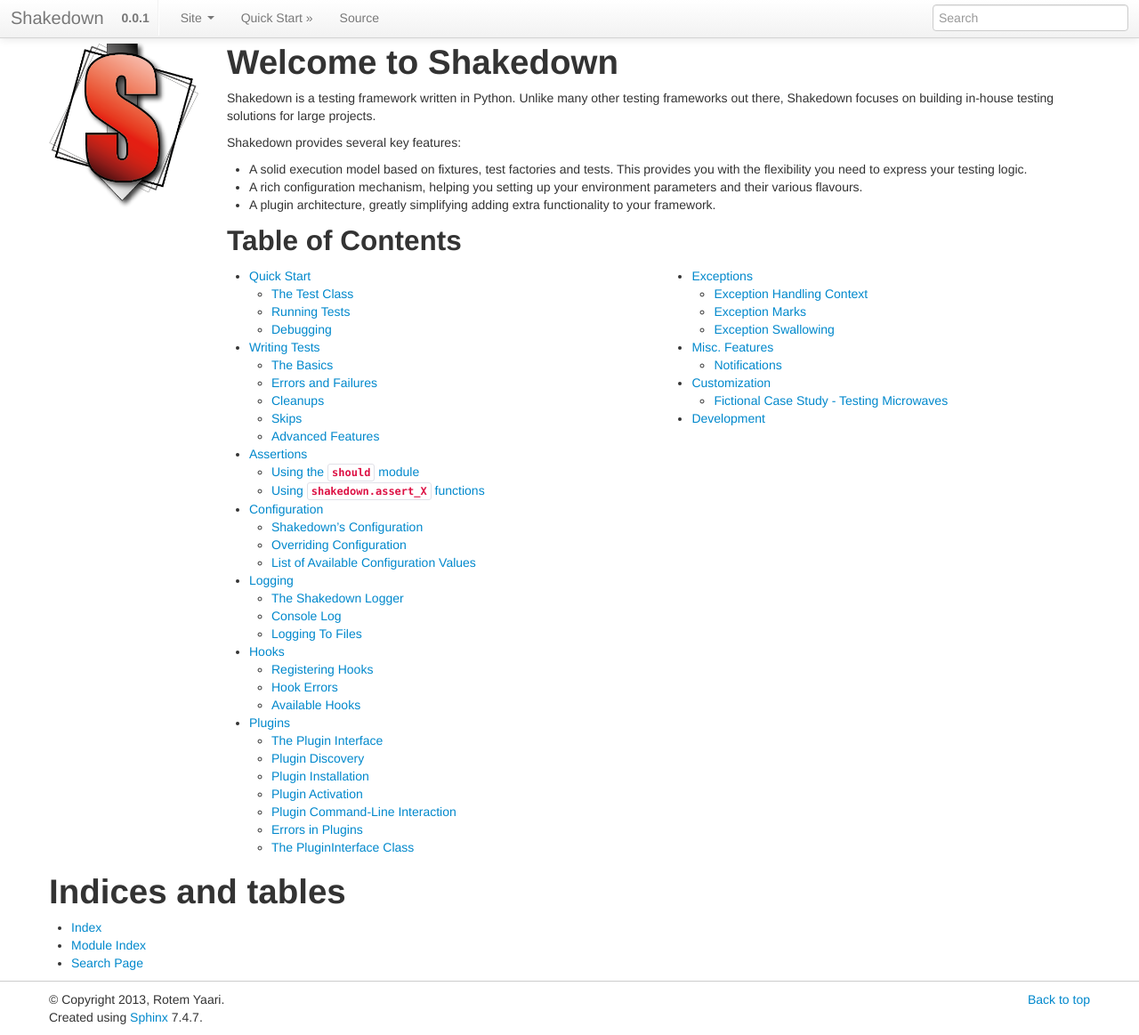
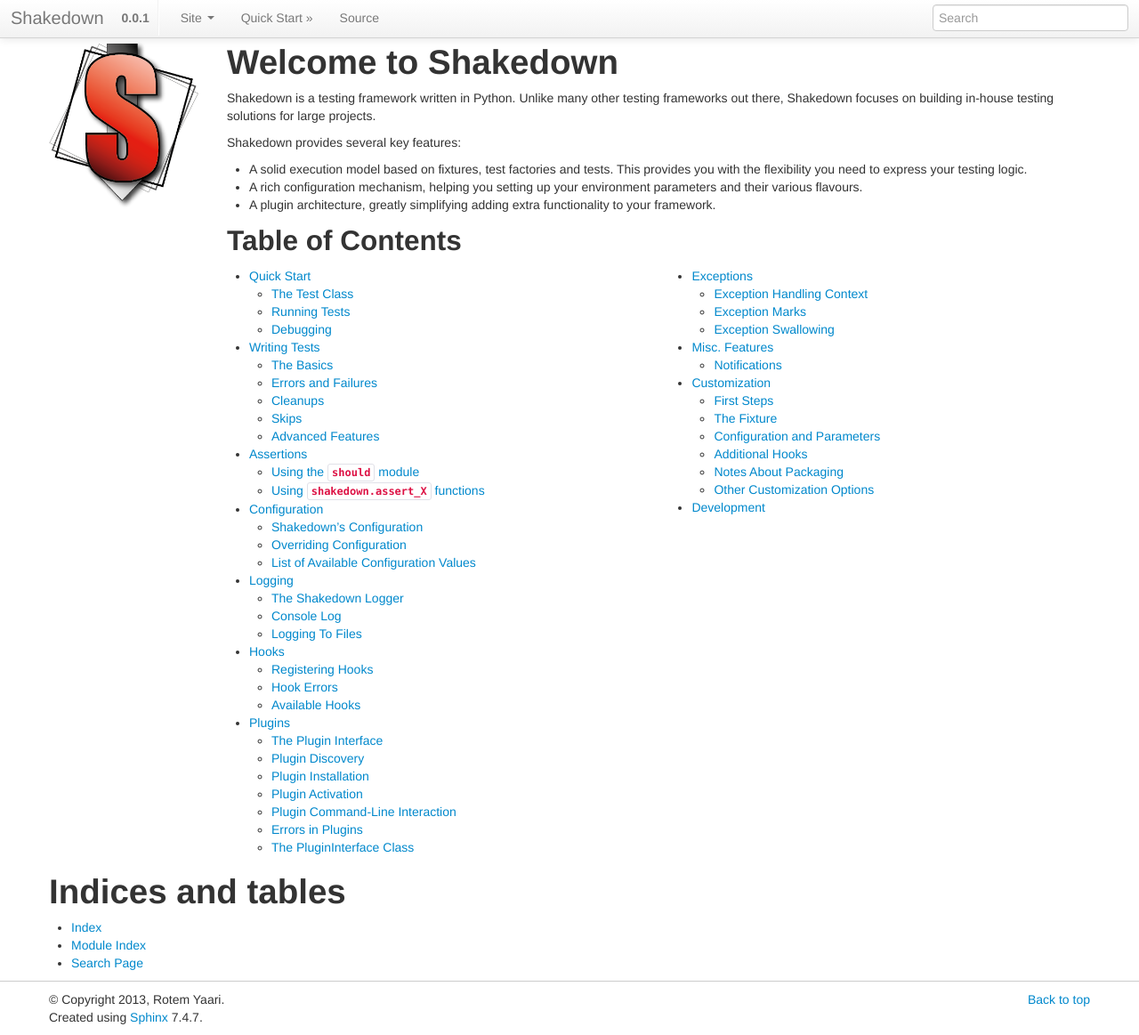
Before and after one commit to getslash/slash, a Sphinx documentation site: the page built from doc/index.rst, in a window 1280 px wide and 1163 px high. Shown: the whole window at 89% size. Built offline with Sphinx 7.4.7, drawn with Linux system fonts in a browser that asks for light colours; some of the changed lines change nothing that is shown.

Commit message:
#33: improve customization docs

```diff
--- a/doc/configuration.rst
+++ b/doc/configuration.rst
@@ -1,3 +1,5 @@
+.. _configuration:
+
 Configuration
 =============
 
--- a/doc/customize.rst
+++ b/doc/customize.rst
@@ -1,117 +1,214 @@
 Customization
 =============
 
-While a lot of effort was put into making shakedown very generic and not taylored to any specific product being tested, in many cases it is desired to customize it to a specific use case.
+Shakedown's can be customized for various projects and workflows pretty easily. It can change from "generic testing framework" to "the testing framework for X" in a matter of a few lines of code, and without any changes to Shakedown's code itself. In this section we will explain how to do this, with a fictitious example.
 
-We will demonstrate the customization process via a fictional case study.
+Let's say we're working in a company called *Microtech*, a company which manufactures microwaves. Let's also say we're now tasked with building the testing infrastructure for our microwave product line.
 
-Fictional Case Study - Testing Microwaves
------------------------------------------
+First Steps
+-----------
 
-Let's assume we are now working in a microwave company, *microtech*, and we would like to test microwaves. In such cases we will have several things we want to tweak:
+The simplest way to tailor Shakedown to our needs is by implementing an *adapter package*. This is a regular (installable) python package which, when installed, customizes Shakedown to our needs. We won't cover the theory or gory details of creating a Python package, but we'll show a simple example which covers it.
 
-1. We would like to receive some information about the microwave being tested, possibly from command line
-2. We would like to use a pre-written module that abstracts a microwave, implemented as ``microtech.microwave.Microwave``.
-3. We would like to add update malfunctions test to a manufacturing-related web service which is specific to our company, at ``http://mfg.microtech.com/notify_malfunction``
+Our package name will be ``microtech_testing`` (the name plays no role in our integration, so you can choose whatever name you like). We will create a directory structure as follows::
 
-Writing the Site File
-~~~~~~~~~~~~~~~~~~~~~
+  + src
+     - setup.py
+     + microtech_testing
+         - __init__.py
 
-The **site file** is a Python source file that when executed, customizes shakedown to your needs. We'll start by writing a plugin that will enable us to initialize a microwave object at the beginning of each test:
+A minimalistic ``setup.py`` would be:
 
 .. code-block:: python
 
-  # microtech_site.py
+ from setuptools import setup, find_packages
 
-  from microtech.microwave import Microwave
+ setup(name="microtech_testing",
+      description="An adapter layer for shakedown, to test ",
+      version="1.0",
+      packages=find_packages(exclude=["tests"]),
+      install_requires=["shakedown"],
+      )
 
-  from shakedown import fixture
-  from shakedown import plugins
+.. note:: we require shakedown from this package. This is good because people will only have to install the ``microtech_testing`` package, and it will install Shakedown along with it as a dependency.
 
-  class MicrotechTesting(plugins.PluginInterface):
-      def get_name(self):
-          return "microtech"
-      def configure_argument_parser(self, parser):
-          parser.add_argument("-m", "--microwave-id", help="Microwave we are testing")
-      def configure_from_parsed_args(self, args):
-          fixture.microwave = Microwave(args.microwave_id)
-  plugins.manager.install(MicrotechTesting(), activate=True)
-
-
-In the above snippet we define, install and activate a plugin that will initialize microwave objects when running shakedown. For more information about how we do this you can also refer to :ref:`the relevant section about plugins <plugins>`.
-
-The fact that we're using a plugin gives us a lot of freedom. For instance, we can turn a microwave off and on again at the end of each test:
+The main entry point for the customization is a function we are going to implement. Let's call it ``customize_shakedown``, and we'll put it in ``__init__.py``:
 
 .. code-block:: python
 
-  # ... class MicrotechTesting(...) contd.
-      def end_test(self):
-          fixture.microwave.turn_off()
-	  fixture.microwave.turn_on()
+ # microtech_testing/__init__.py
 
-We can also implement our third requirement as a part of the plugin:
+ def customize_shakedown():
+     pass
+
+To let shakedown load our customization on startup, we'll use a feature of ``setuptools`` called *entry points*. This lets us register specific functions in "slots", to be read by other packages. We'll append the following to our ``setup.py`` file:
 
 .. code-block:: python
 
-  # ... class MicrotechTesting(...) contd.
-      def exception_caught_before_debugger(self):
-          requests.post(
-             "http://mfg.microtech.com/notify_malfunction",
-             data={"microwave_id" : fixture.microwave.get_id()}
-          )
+ # setup.py
 
-Site files can also elegantly extend the configuration structure:
+ ...
+ setup(...
+    # ...
+    entry_points = {
+        "shakedown.site.customize": [
+            "microtech_testing_customize = microtech_testing:customize_shakedown"
+            ]
+        },
+    # ...
+ )
+
+.. note:: the ``microwave_testing_customize`` above is an arbitrary name. It only serves as an identification for your customization entry point.
+.. note:: You can read more about setuptools entry points `here <http://stackoverflow.com/questions/774824/explain-python-entry-points>`_.
+
+Now Shakedown will call our customize function when loading. Now it's time to add actual customization to our package.
+
+
+The Fixture
+-----------
+
+All of our tests will have to test a microwave device. In many cases this is called the *DUT*, or Device Under Test. Luckily for us, our company already has an SDK for accessing a microwave, and it published it as a Python package called ``microtech``.
+
+However, our job isn't over. Since all tests need to access the object representing the microwave under test, this means we will have to initialize it somewhere, and make it accessible to all tests.
+
+One approach for doing this is to add the initialization code to the ``before`` method of all tests involved, or even create a base class for all tests that does so. However, this is far from ideal, and has several downsides. The Shakedown approach to solving this is by using a mix of *plugins and fixtures*, as described below.
+
+First, we will add the ``microtech`` package as a dependency of ``microtech_testing``. This makes sense, and will once again automatically install the SDK when the testing package is installed:
 
 .. code-block:: python
 
-  shakedown.config.extend({
-      "manufacturing" : {
-          "notify_url" : "http://mfg.microtech.com/notify_malfunction",
-      }
-  })
+ # setup.py
+ ...
+ setup(...
+    #...
+    install_requires=[
+        "shakedown",
+        "microtech", # <-- added
+    ],
+    #...
+ )
 
-You can also defer or add loading to specific external sources, like URLs or files:
-
- import shakedown.site
- shakedown.site.load("http://company.server.com/shakedown_customization.py")
-
-Loading the Site File
-~~~~~~~~~~~~~~~~~~~~~
-
-Customizing shakedown can be done in several ways.
-
-User Configuration File
-+++++++++++++++++++++++
-
-Shakedown attempts to load the ``shakerc`` file, if it exists, under ``~/.shakedown/shakerc``.
-
-Environment Variable
-++++++++++++++++++++
-
-If an environment variable named ``SHAKEDOWN_SETTINGS`` exists, it is assumed to point at a file path or URL to laod as a customization file.
-
-Pkgutils Entry Points
-+++++++++++++++++++++
-
-In many cases you want to implement your customization in a separate package. This way you can have multiple virtual environments, each with a different customization of shakedown.
-
-This is supported through the use of ``setuptools``'s *entry point* mechanism.
-
-First, implement your customization logic in a function. Let's say you have it as a function named ``customize`` in a module named ``mypkg.shake_customize``.
-
-Append the following to your ``setup.py`` script:
+Now we will use Shakedown's plugin mechanism, and create our customization plugin to do the work. We'll create the following under ``src/microtech_testing/shakedown_plugin.py``:
 
 .. code-block:: python
 
- setup(name="mypkg",
-    # ...
-    entry_points = {
-        "shakedown.site.customize": [
-            "some_arbitrary_name = mypkg.shake_customize:customize"
-            ]
-        },
-    # ...
-    )
+  # src/microtech_testing/shakedown_plugin.py
+  # microtech_site.py
 
+  from shakedown import plugins
 
-.. autofunction:: shakedown.site.load
+  class MicrotechTestingPlugin(plugins.PluginInterface):
+      def get_name(self):
+          return "microtech"
+
+We also want to install and activate it by default, so we'll add this to our customize function:
+
+.. code-block:: python
+
+ # microtech_testing/__init__.py
+ import shakedown
+ from .shakedown_plugin iport MicrotechTestingPlugin
+
+ def customize_shakedown():
+     shakedown.plugins.manager.install(MicrotechTestingPlugin(), activate=True)
+
+Now each run of shakedown will automatically load and activate our plugin.
+
+To initialize and make accessible a microwave instance, we'll use *the shakedown fixture global*. We already covered :ref:`the fixture global in brief in an earlier section <fixtures>`. We'll simply initialize and assign a microwave object at the beginning of the :ref:`session <sessions>`:
+
+.. code-block:: python
+
+ # src/microtech_testing/shakedown_plugin.py
+
+ #...
+ from microtech import Microwave
+ from shakedown import fixture
+ #...
+
+ class MicrotechTestingPlugin(plugins.PluginInterface):
+     # ...
+     def session_start(self):
+         fixture.microwave = Microwave("192.168.120.120")
+
+.. note:: Yes. Our microwaves have IP addresses. Deal with it.
+
+Configuration and Parameters
+----------------------------
+
+In the previous example we hard-coded the microwave's address in our plugin. We would like, however, for each engineer running tests to specify his own microwave's address, most likely from the command line.
+
+Fortunately, Shakedown plugins can control the way command-line arguments are processed, with the ``configure_argument_parser`` and ``configure_from_parsed_args`` methods:
+
+.. code-block:: python
+
+ # src/microtech_testing/shakedown_plugin.py
+ #...
+
+ class MicrotechTestingPlugin(plugins.PluginInterface):
+     # ...
+     def configure_argument_parser(self, parser):
+         parser.add_argument("-m", "--microwave-address", help="IP Address of microwave we are testing")
+     def configure_from_parsed_args(self, args):
+         self.microwave_address = args.microwave_address
+     def start_suite(self):
+         fixture.microwave = Microwave(self.microwave_address)
+     # ...
+
+Let's say we also want to contain configurable parameters relevant to our tests -- for instance, microwave boot time in seconds. These can of course be hard-coded in our plugins, but are much better of as values in Shakedown's :ref:`configuration`. This way they can be changed from the outside world (e.g. with the -o flag).
+
+This is very easy to do in our ``customize`` function:
+
+.. code-block:: python
+
+ # microtech_testing/__init__.py
+ # ...
+
+ def customize_shakedown():
+     # ...
+     shakedown.config.extend({
+         "microtech" : {
+             "microwave_boot_time_seconds" : 600,
+         }
+     })
+
+.. note:: Yes. Our microwave takes 10 minutes to boot. Deal with it.
+
+The ``extend`` method updates Shakedown's configuration with the given structure, allowing for the addition of the new paths. Now when we run our tests, we can, for instance, override the default value with ``-o microtech.microwave_boot_time_seconds=60000``.
+
+Additional Hooks
+----------------
+
+Let's say we would like to automatically report all test exceptions to a centralized server in Microtech. All we have to do is just add an entry point in our plugin:
+
+.. code-block:: python
+
+ # src/microtech_testing/shakedown_plugin.py
+ #...
+
+ class MicrotechTestingPlugin(plugins.PluginInterface):
+     # ...
+     def exception_caught_before_debugger(self):
+         requests.post(
+            "http://bug_reports.microtech.com/report",
+            data={"microwave_id" : fixture.microwave.get_id()}
+         )
+
+For further reading, refer to the `hooks documentation <hooks>` to examine more ways you can use to customize the test running process.
+
+Notes About Packaging
+---------------------
+
+When using the above customization method, once the ``microtech_testing`` package is installed, shakedown will *always* load it when starting up. This means that if you would like to have several different customizations of Shakedown, it will have to be in separate **virtualenvs**, or separate Python installations.
+
+On the upside, this means that you can have several customization packages working together. For instance, if Microtech were to expand to another product line, say coffee machines, you can have two separate specific packages and one generic. Namely, ``microtech_microwave_testing`` will set up microwave testing fixtures and ``microtech_coffee_testing`` will set up coffee machine testing fixtures. Both can depend on a single common package (``microtech_testing`` for instance) which will only supply the generic facilities for testing any product that's produced by Microtech.
+
+Other Customization Options
+---------------------------
+
+In addition to entry points, Shakedown looks for other locations to load code on startup. These can sometimes be used for customization as well.
+
+**shakerc file**
+  If the file ``~/.shakedown/shakerc`` exists, it is loaded and executed as a regular Python file by Shakedown on startup.
+
+**SHAKEDOWN_SETTINGS**
+  If an environment variable named ``SHAKEDOWN_SETTINGS`` exists, it is assumed to point at a file path or URL to laod as a regular Python file on startup.
--- a/shakedown/__init__.py
+++ b/shakedown/__init__.py
@@ -1,6 +1,7 @@
 from .__version__ import __version__
 from . import parameters
 from .cleanups import add_cleanup
+from .conf import config
 from .ctx import context
 from .ctx import fixture
 from .runnable_test_factory import RunnableTestFactory
```
